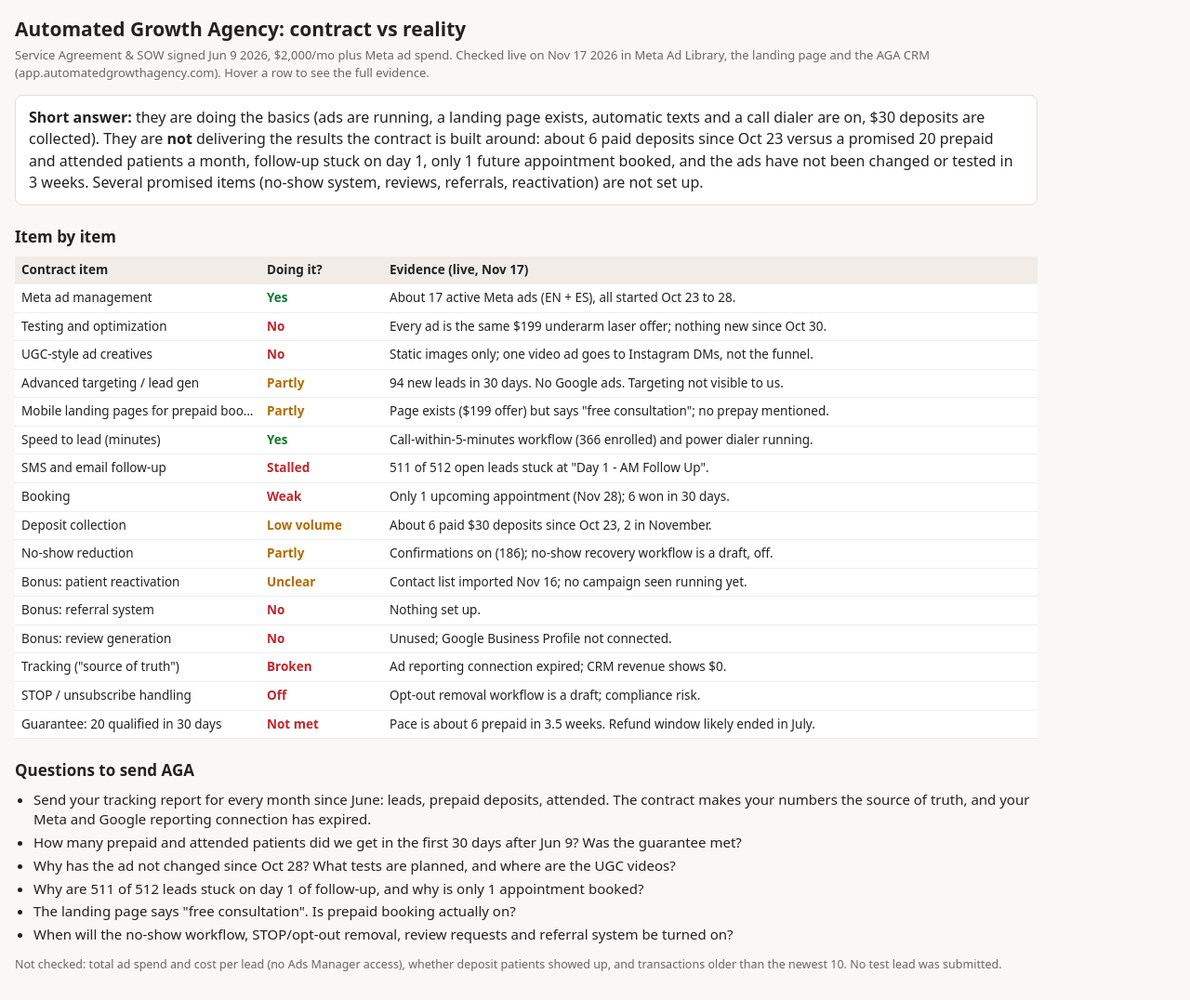
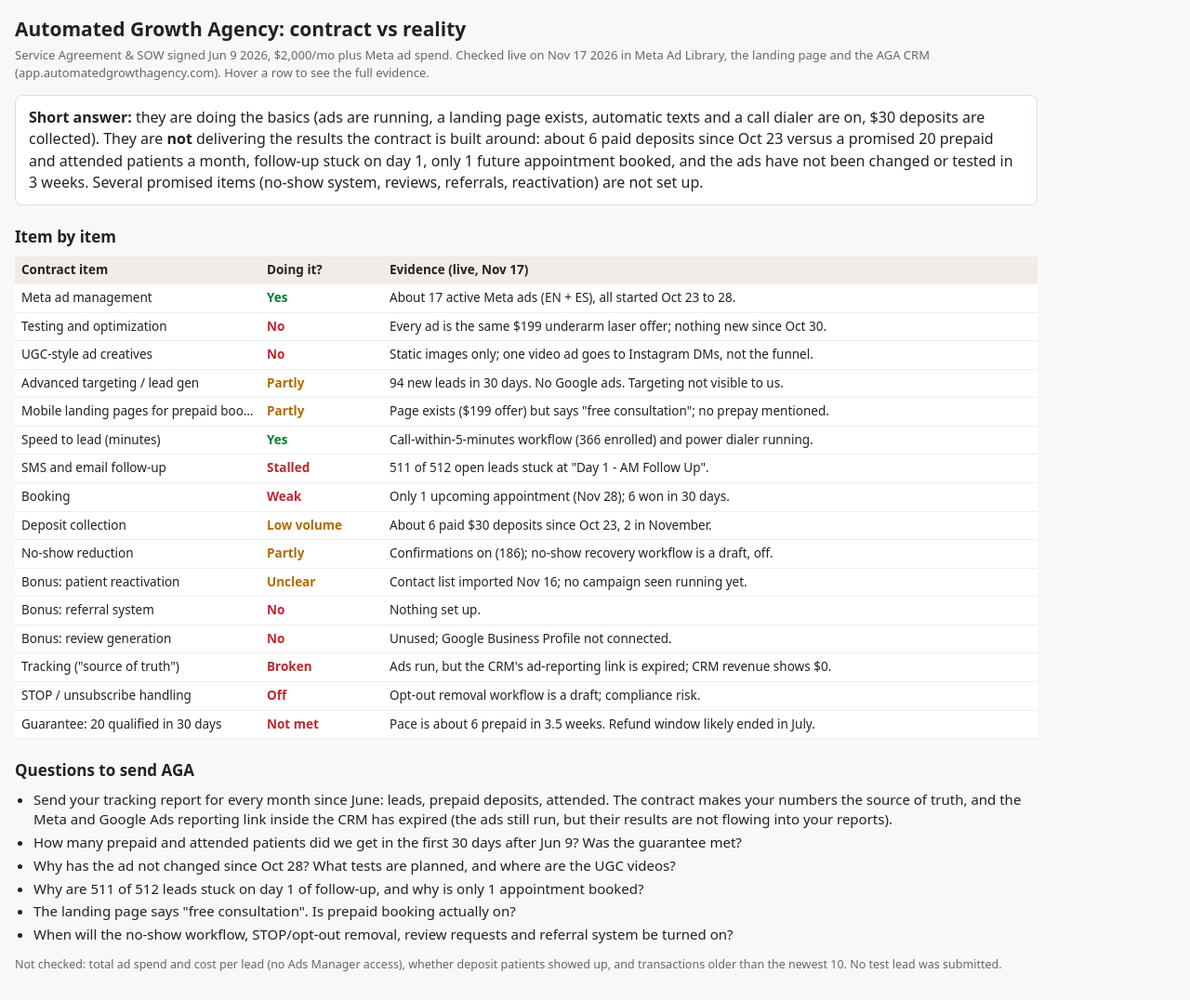
Before and after one commit to johnkslg/status-pages, a plain HTML site: page agency-contract-check-10150d.html in a window 1280 px wide. Shown: the whole page at 93% size. Drawn offline with Linux system fonts and the light colour scheme.

Commit message:
Publish agency-contract-check-10150d.html

```diff
--- a/agency-contract-check-10150d.html
+++ b/agency-contract-check-10150d.html
@@ -37,14 +37,14 @@ ul{margin:6px 0;padding-left:20px}li{margin:3px 0}
 <tr><td>Bonus: patient reactivation</td><td class="p">Unclear</td><td title="A bf-db-2026 contact import happened Nov 16, maybe a Black Friday list. No reactivation campaign seen running.">Contact list imported Nov 16; no campaign seen running yet.</td></tr>
 <tr><td>Bonus: referral system</td><td class="n">No</td><td title="No referral workflow, form or page in the CRM.">Nothing set up.</td></tr>
 <tr><td>Bonus: review generation</td><td class="n">No</td><td title="Reviews module unused; Google Business Profile not connected.">Unused; Google Business Profile not connected.</td></tr>
-<tr><td>Tracking ("source of truth")</td><td class="n">Broken</td><td title="Meta and Google Ads reports in the CRM say connection expired; Facebook not connected. Recorded revenue in CRM is $0. Fresha shows Google and Facebook brought 11 clients ever.">Ad reporting connection expired; CRM revenue shows $0.</td></tr>
+<tr><td>Tracking ("source of truth")</td><td class="n">Broken</td><td title="The ads themselves ARE running (Meta Ad Library). What is expired is the link that pulls ad results into the CRM: its Meta and Google Ads report pages say connection expired, and Facebook is not connected. So the CRM cannot show ad spend, cost per lead or which ad a lead came from. Recorded revenue in CRM is $0. Fresha shows Google and Facebook brought 11 clients ever.">Ads run, but the CRM's ad-reporting link is expired; CRM revenue shows $0.</td></tr>
 <tr><td>STOP / unsubscribe handling</td><td class="n">Off</td><td title="STOP/UNSUB removal workflow is a draft. Texting people who opted out is a compliance risk.">Opt-out removal workflow is a draft; compliance risk.</td></tr>
 <tr><td>Guarantee: 20 qualified in 30 days</td><td class="n">Not met</td><td title="Qualified = prepaid AND attended. Current pace is about 6 prepaid in 3.5 weeks, attendance unknown. The refund only covered the first 30 days after Jun 9, so that window has likely passed.">Pace is about 6 prepaid in 3.5 weeks. Refund window likely ended in July.</td></tr>
 </tbody></table>
 
 <h2>Questions to send AGA</h2>
 <ul>
-<li>Send your tracking report for every month since June: leads, prepaid deposits, attended. The contract makes your numbers the source of truth, and your Meta and Google reporting connection has expired.</li>
+<li>Send your tracking report for every month since June: leads, prepaid deposits, attended. The contract makes your numbers the source of truth, and the Meta and Google Ads reporting link inside the CRM has expired (the ads still run, but their results are not flowing into your reports).</li>
 <li>How many prepaid and attended patients did we get in the first 30 days after Jun 9? Was the guarantee met?</li>
 <li>Why has the ad not changed since Oct 28? What tests are planned, and where are the UGC videos?</li>
 <li>Why are 511 of 512 leads stuck on day 1 of follow-up, and why is only 1 appointment booked?</li>
```
